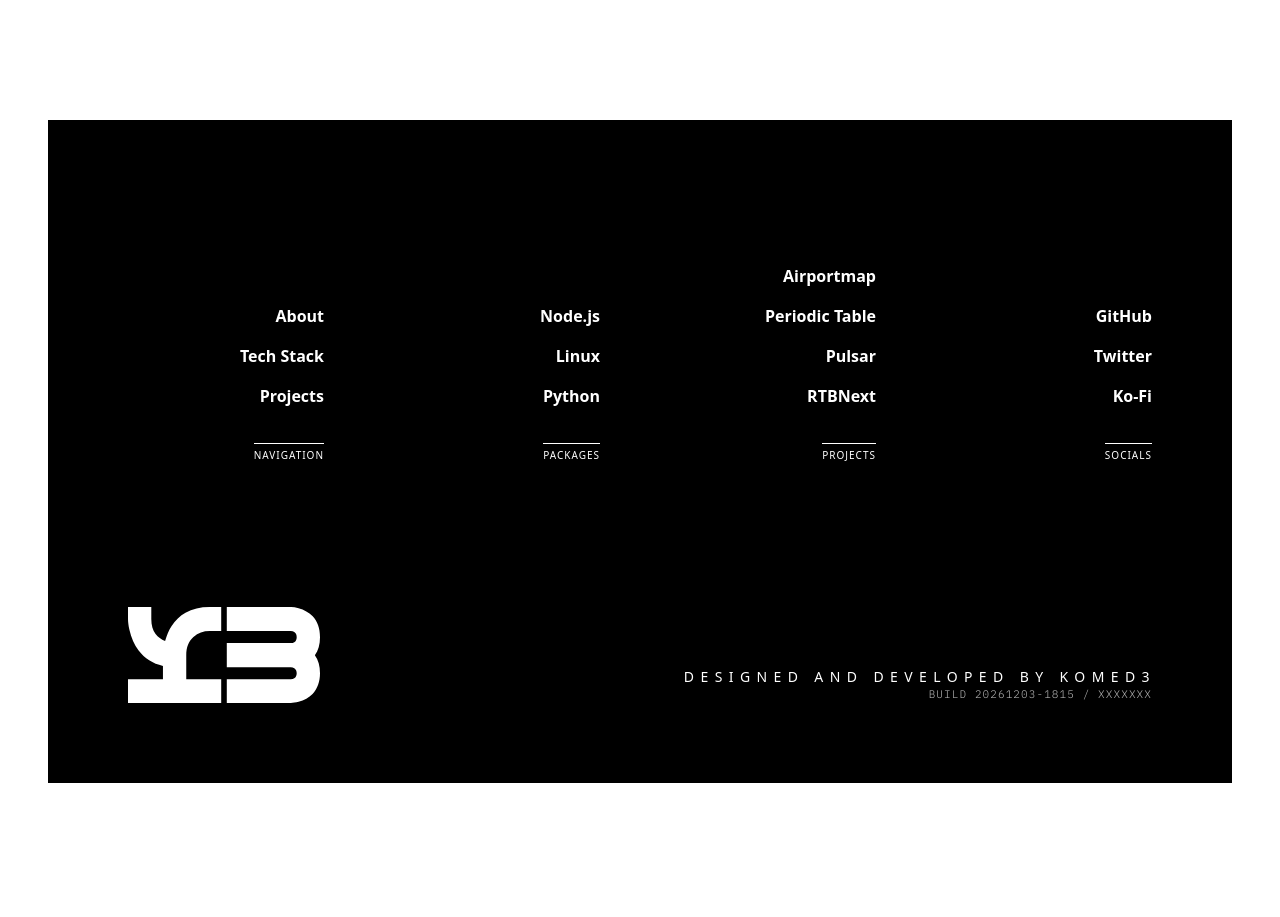
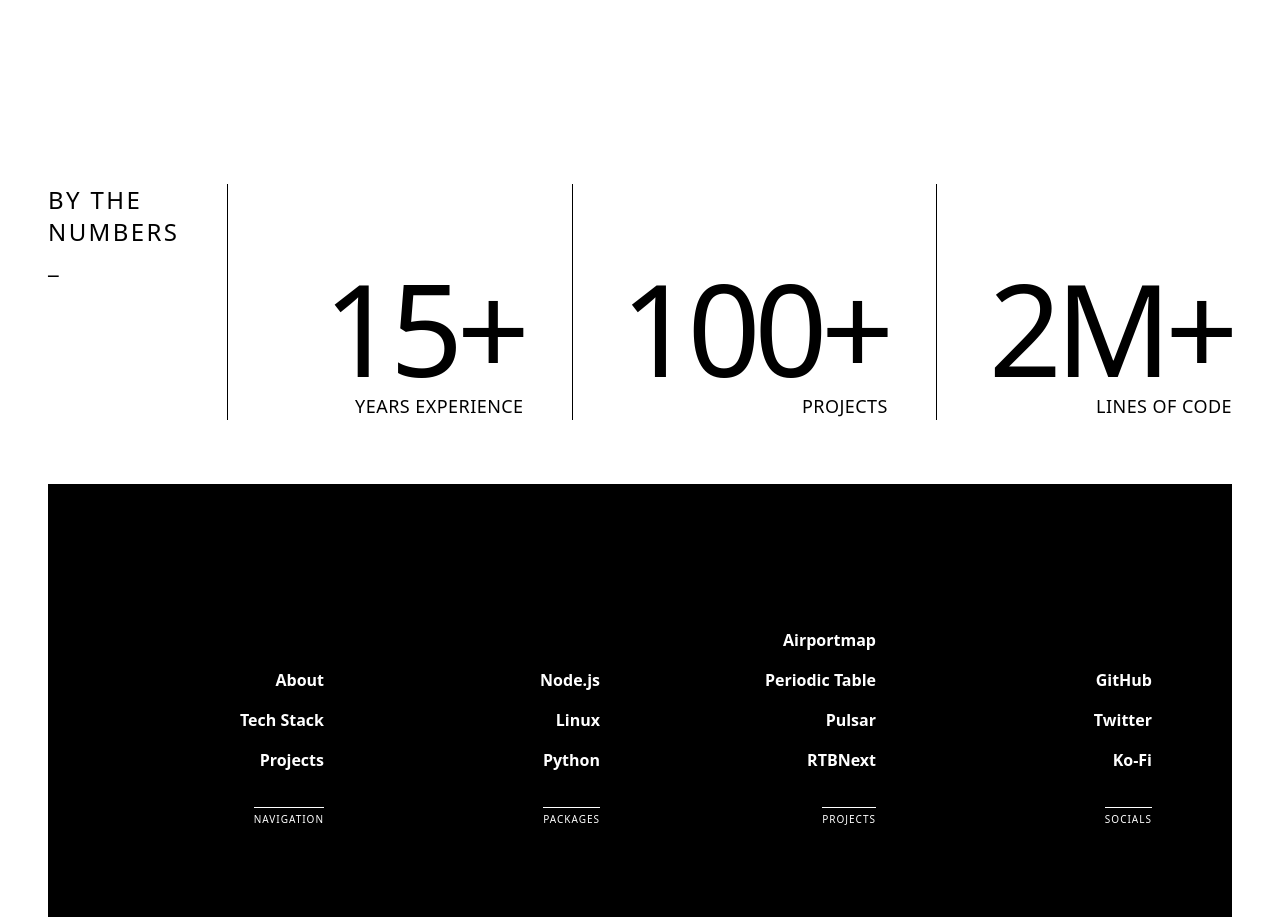
Before and after one commit to komed3/web, a React (Vite) app: page / in a window 1280 px wide. Shown: the part 1960-2877 px from the top of the page. Before the commit the page ends 2743 px from the top, so only its background shows below. Built offline with nearby package versions, Linux system fonts and the light colour scheme; a web font is replaced by a local one.

Commit message:
update Home.tsx

```diff
--- a/src/views/Home.tsx
+++ b/src/views/Home.tsx
@@ -1,5 +1,6 @@
 import { External } from '../components/External';
 import { Intro } from '../components/Intro';
+import { Numbers } from '../components/Numbers';
 import { Quote } from '../components/Quote';
 
 
@@ -17,6 +18,7 @@ export function Home () {
 
       <External />
       <Quote />
+      <Numbers />
     </>
   );
 }
```
